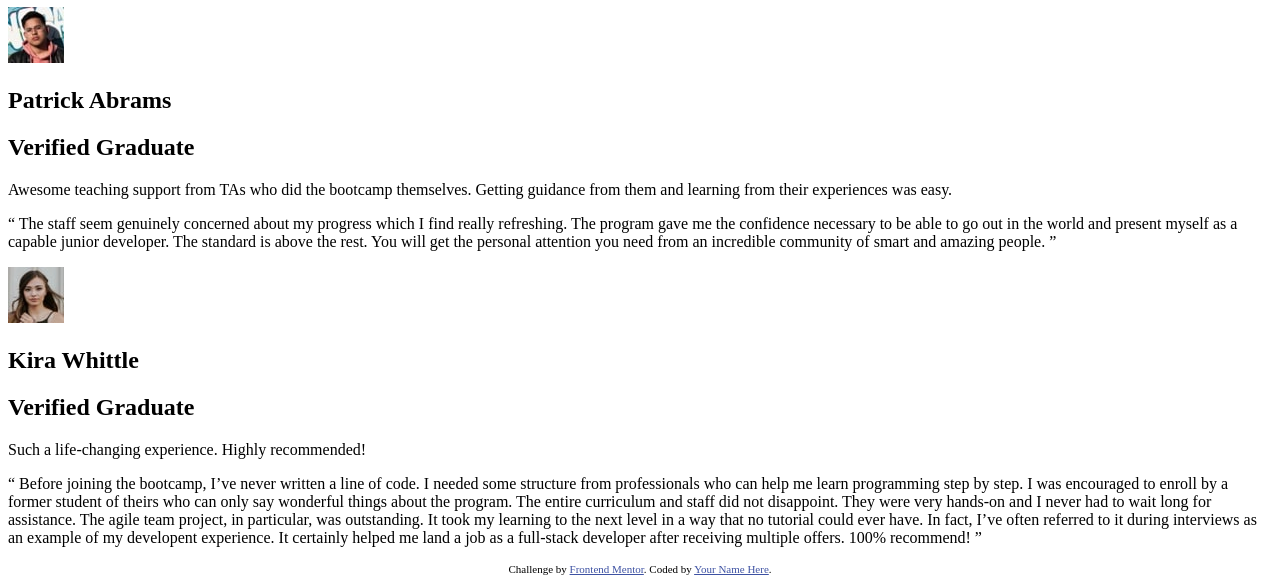
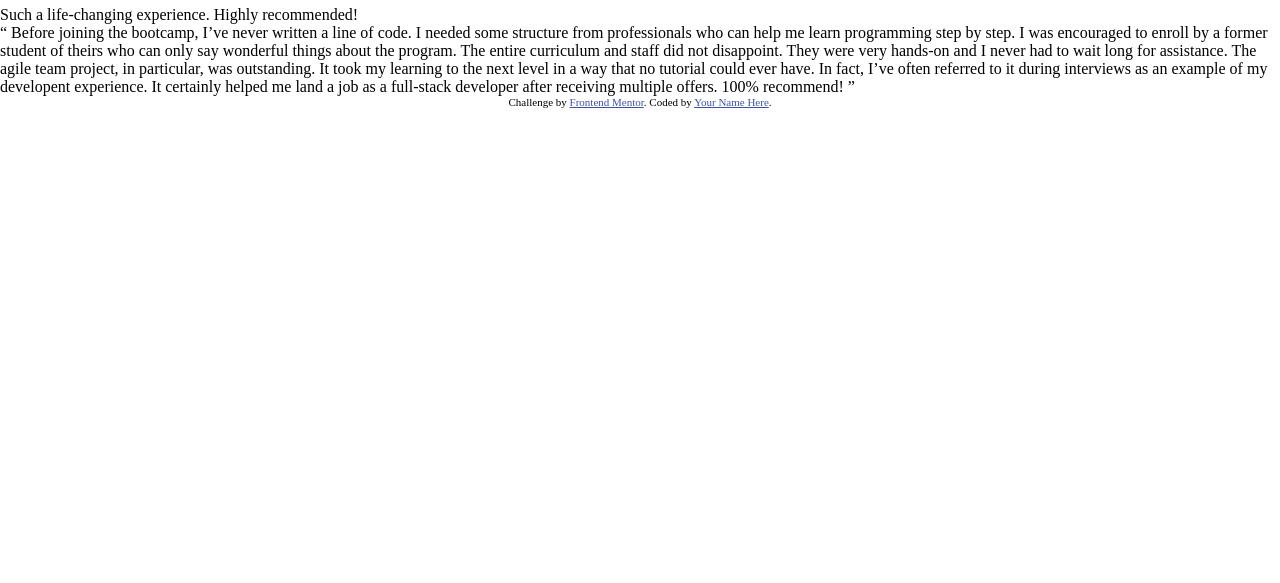
Before and after one commit to Hea092024/testimonials-grid-section-main, a plain HTML site: page index.html in a window 1280 px wide. Shown: the part 762-1345 px from the top of the page. After the commit the page ends 870 px from the top, so only its background shows below. Drawn offline with Linux system fonts and the light colour scheme.

Commit message:
updated css

```diff
--- a/style.css
+++ b/style.css
@@ -3,4 +3,15 @@
     --very-dark-grayish-blue:hsl(217, 19%, 35%);
     --very-dark-blackish-blue:hsl(219, 29%, 14%);
     --white: hsl(0, 0%, 100%);
+
+    /* neutral */
+    --light-gray: hsl(0, 0%, 81%);
+    --light-graylish-blue: hsl(210, 46%, 95%);
+
 }
+
+*{
+    margin: 0;
+    padding: 0;
+    box-sizing: border-box;
+}
```
